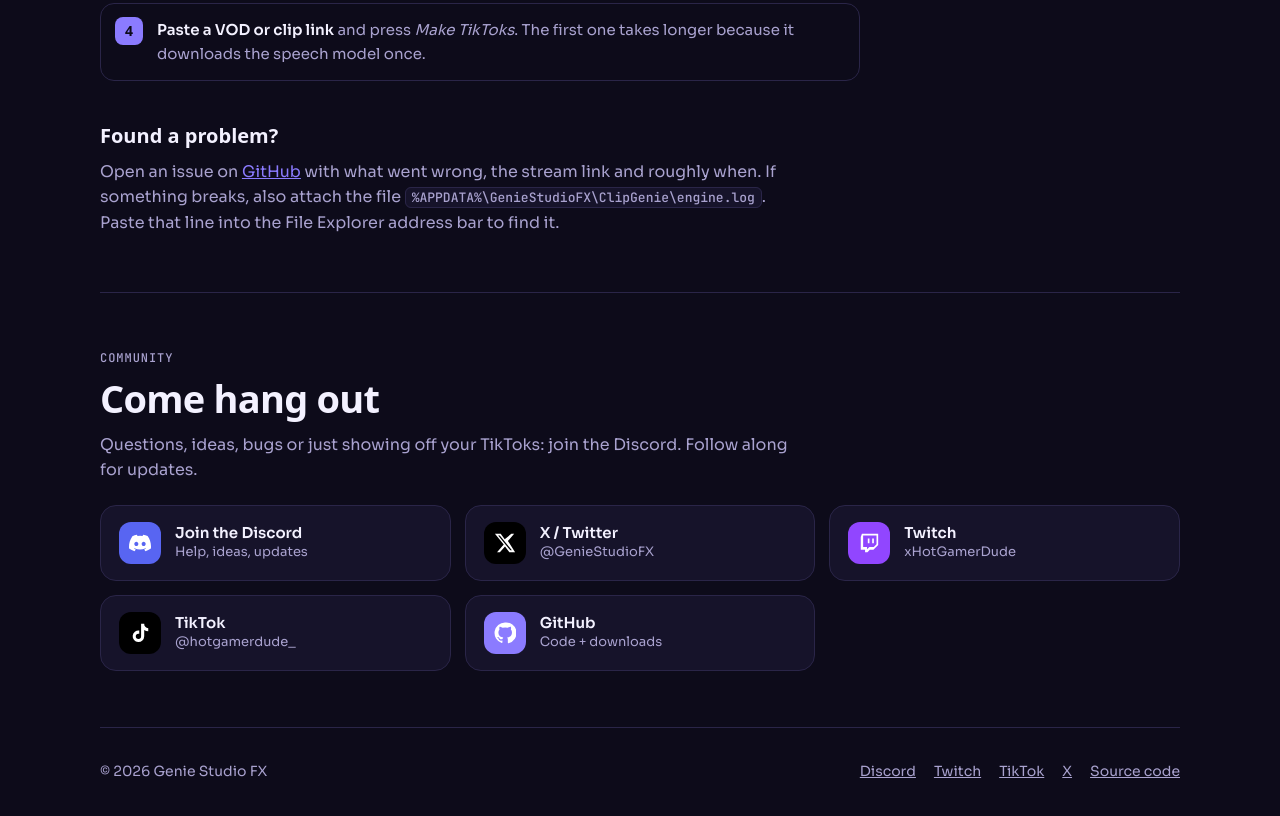
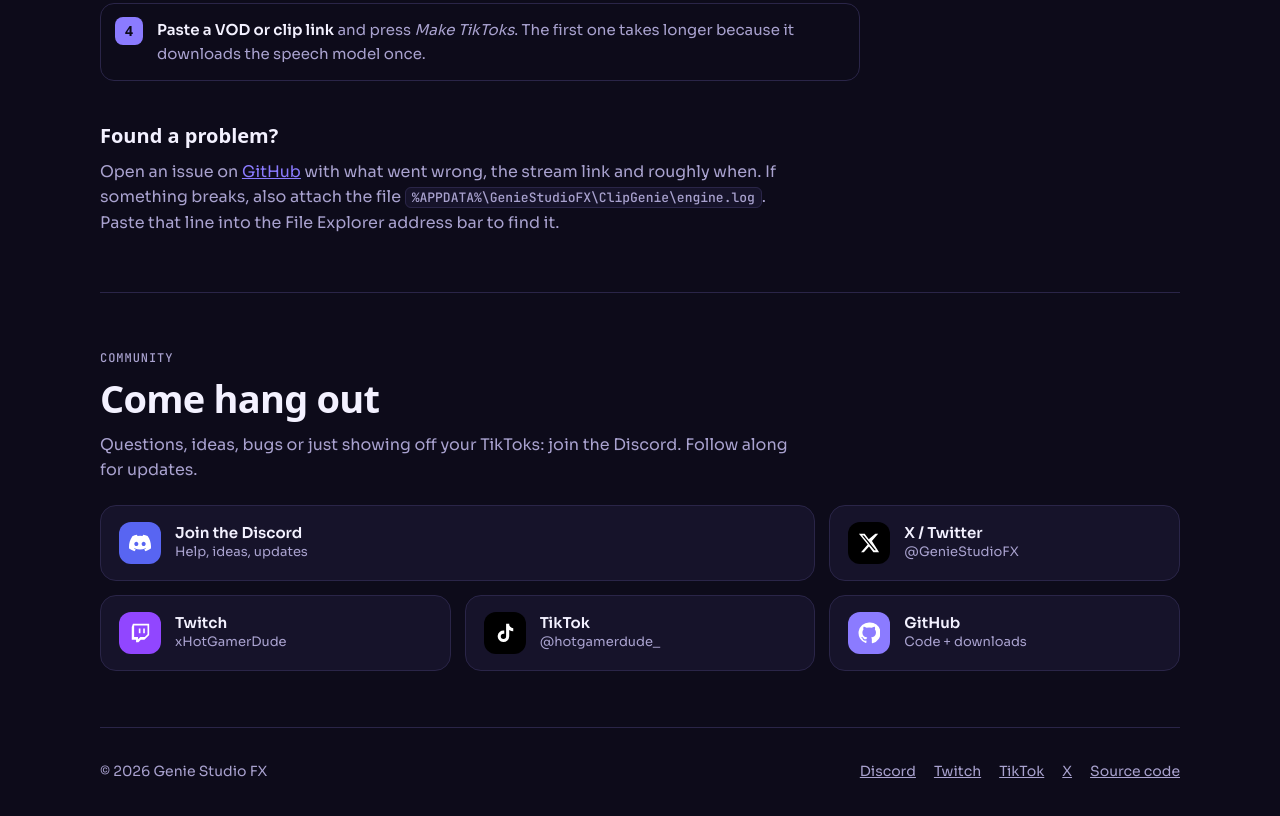
Before and after one commit to geniestudiofx/genie-studio, a plain HTML site: page index.html in a window 1280 px wide. Shown: the part 4612-5428 px from the top of the page. Drawn offline with Linux system fonts and the light colour scheme; a web font is replaced by a local one.

Commit message:
Discord tile wide

```diff
--- a/index.html
+++ b/index.html
@@ -259,7 +259,7 @@ footer a{color:var(--muted)}
   <h2>Come hang out</h2>
   <p class="sub">Questions, ideas, bugs or just showing off your TikToks: join the Discord. Follow along for updates.</p>
   <div class="socials">
-    <a class="soc" style="--c:#5865f2" href="https://discord.gg/ygdpy6FVQ" target="_blank" rel="noopener">
+    <a class="soc big" style="--c:#5865f2" href="https://discord.gg/ygdpy6FVQ" target="_blank" rel="noopener">
       <i><svg viewBox="0 0 24 24"><path d="M20.3 4.4A19.8 19.8 0 0 0 15.4 3l-.6 1.3a18.4 18.4 0 0 0-5.5 0L8.6 3a19.7 19.7 0 0 0-4.9 1.5C.6 9.1-.3 13.6.1 18.1a19.9 19.9 0 0 0 6 3l1.3-2.1c-.7-.3-1.4-.6-2-1l.5-.4a14.2 14.2 0 0 0 12.2 0l.5.4c-.6.4-1.3.7-2 1l1.3 2.1a19.8 19.8 0 0 0 6-3c.5-5.2-.8-9.7-3.6-13.7ZM8 15.4c-1.2 0-2.2-1.1-2.2-2.4S6.8 10.6 8 10.6s2.2 1.1 2.2 2.4-1 2.4-2.2 2.4Zm8 0c-1.2 0-2.2-1.1-2.2-2.4s1-2.4 2.2-2.4 2.2 1.1 2.2 2.4-1 2.4-2.2 2.4Z"/></svg></i>
       <div><b>Join the Discord</b><span>Help, ideas, updates</span></div>
     </a>
```
